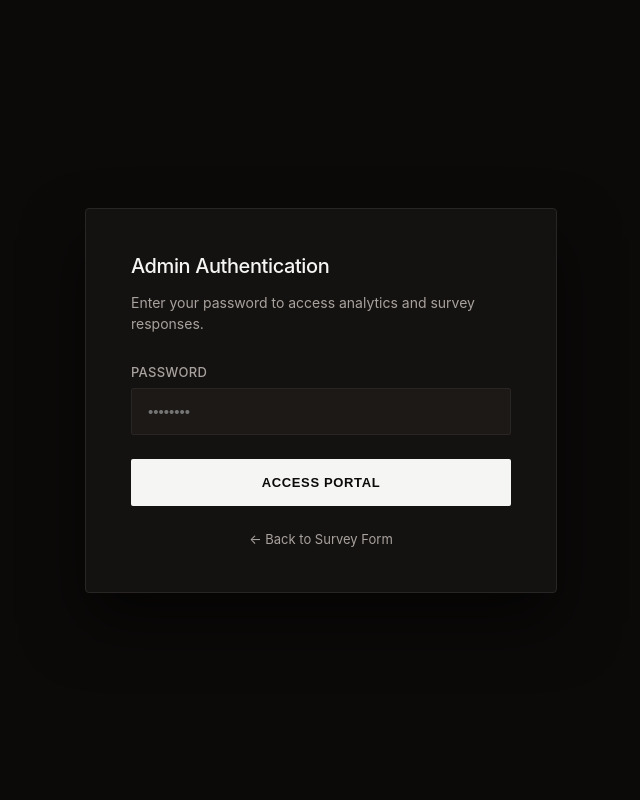
After one commit to DASH009/Survey-Form, a Flask app: template templates/admin_login.html in a window 1280 px wide. The commit adds this page. Shown: the whole page, without its empty margins (319-959 px from the left). Run offline with Flask 3, Linux system fonts and the light colour scheme; the template is opened without the code that fills it, so the values that code supplies are empty.

Commit message:
final fix

```diff
--- a/app.py
+++ b/app.py
@@ -1,9 +1,12 @@
 import csv
 import os
-from flask import Flask, jsonify, render_template, request
+from flask import Flask, jsonify, render_template, request, session
 
 app = Flask(__name__)
+app.secret_key = "harshit_secret"
+
 DATA_FILE = "survey_responses.csv"
+ADMIN_PASSWORD = "admin123"
 
 
 def init_csv():
@@ -40,11 +43,32 @@ def index():
 
 @app.route("/admin")
 def admin_portal():
+  # Agar logged in nahi hai, toh login page dikhao, warna dashboard
+  if not session.get("logged_in"):
+    return render_template("admin_login.html")
   return render_template("admin.html")
+
+
+@app.route("/admin_login", methods=["POST"])
+def admin_login():
+  data = request.json
+  password = data.get("password")
+  if password == ADMIN_PASSWORD:
+    session["logged_in"] = True
+    return jsonify({"status": "success"})
+  return jsonify({"status": "error", "message": "Wrong password!"}), 401
+
+
+@app.route("/logout")
+def logout():
+  session.pop("logged_in", None)
+  return jsonify({"status": "success"})
 
 
 @app.route("/get_data")
 def get_data():
+  if not session.get("logged_in"):
+    return jsonify({"error": "Unauthorized"}), 401
   init_csv()
   rows = []
   with open(DATA_FILE, mode="r", encoding="utf-8") as f:
--- /dev/null
+++ b/templates/admin_login.html
@@ -0,0 +1,152 @@
+<!DOCTYPE html>
+<html lang="en">
+<head>
+    <meta charset="UTF-8">
+    <meta name="viewport" content="width=device-width, initial-scale=1.0">
+    <title>Admin Authentication - Future & Career Intelligence</title>
+    <style>
+        :root {
+            --bg-color: #0c0a09;
+            --card-bg: #141210;
+            --text-primary: #f5f5f4;
+            --text-secondary: #a8a29e;
+            --border-color: #292524;
+            --border-focus: #d97706;
+            --input-bg: #1c1917;
+            --button-bg: #f5f5f4;
+            --button-text: #0c0a09;
+            --button-hover: #e7e5e4;
+            --shadow: 0 30px 60px rgba(0,0,0,0.6);
+        }
+        body {
+            font-family: 'Instrument Sans', -apple-system, BlinkMacSystemFont, "Segoe UI", Roboto, sans-serif;
+            background-color: var(--bg-color);
+            color: var(--text-primary);
+            display: flex;
+            justify-content: center;
+            align-items: center;
+            height: 100vh;
+            margin: 0;
+        }
+        .login-box {
+            background: var(--card-bg);
+            border: 1px solid var(--border-color);
+            padding: 45px;
+            border-radius: 4px;
+            width: 100%;
+            max-width: 380px;
+            box-shadow: var(--shadow);
+        }
+        h2 {
+            margin-top: 0;
+            font-size: 20px;
+            font-weight: 500;
+            letter-spacing: -0.02em;
+            margin-bottom: 8px;
+        }
+        p {
+            color: var(--text-secondary);
+            font-size: 14px;
+            margin-bottom: 30px;
+            line-height: 1.5;
+        }
+        .form-group { margin-bottom: 24px; }
+        label {
+            display: block;
+            font-size: 13px;
+            letter-spacing: 0.02em;
+            text-transform: uppercase;
+            color: var(--text-secondary);
+            margin-bottom: 8px;
+            font-weight: 500;
+        }
+        input[type="password"] {
+            width: 100%;
+            padding: 14px 16px;
+            background: var(--input-bg);
+            border: 1px solid var(--border-color);
+            color: var(--text-primary);
+            border-radius: 2px;
+            font-size: 15px;
+            box-sizing: border-box;
+            outline: none;
+            transition: border-color 0.2s ease;
+        }
+        input[type="password"]:focus {
+            border-color: var(--border-focus);
+        }
+        .login-btn {
+            background: var(--button-bg);
+            color: var(--button-text);
+            border: none;
+            width: 100%;
+            padding: 16px;
+            font-weight: 600;
+            text-transform: uppercase;
+            font-size: 13px;
+            letter-spacing: 0.05em;
+            border-radius: 2px;
+            cursor: pointer;
+            transition: background 0.2s ease;
+        }
+        .login-btn:hover {
+            background: var(--button-hover);
+        }
+        #error-msg {
+            color: #ef4444;
+            font-size: 13px;
+            margin-top: 15px;
+            text-align: center;
+            display: none;
+        }
+        .back-link {
+            display: block;
+            text-align: center;
+            margin-top: 25px;
+            color: var(--text-secondary);
+            text-decoration: none;
+            font-size: 13px;
+            transition: color 0.2s;
+        }
+        .back-link:hover {
+            color: var(--text-primary);
+        }
+    </style>
+</head>
+<body>
+
+    <div class="login-box">
+        <h2>Admin Authentication</h2>
+        <p>Enter your password to access analytics and survey responses.</p>
+        <form onsubmit="handleLogin(event)">
+            <div class="form-group">
+                <label>Password</label>
+                <input type="password" id="adminPass" placeholder="••••••••" required>
+            </div>
+            <button type="submit" class="login-btn">Access Portal</button>
+            <div id="error-msg">Incorrect password. Please try again.</div>
+        </form>
+        <a href="/" class="back-link">← Back to Survey Form</a>
+    </div>
+
+    <script>
+        function handleLogin(e) {
+            e.preventDefault();
+            const pass = document.getElementById('adminPass').value;
+
+            fetch('/admin_login', {
+                method: 'POST',
+                headers: { 'Content-Type': 'application/json' },
+                body: JSON.stringify({ password: pass })
+            })
+            .then(res => {
+                if(res.ok) {
+                    window.location.reload();
+                } else {
+                    document.getElementById('error-msg').style.display = 'block';
+                }
+            });
+        }
+    </script>
+</body>
+</html>
```
Also changed, not shown: survey_responses.csv (deleted, +0 -10 lines), templates/admin.html (+43 -91 lines).
